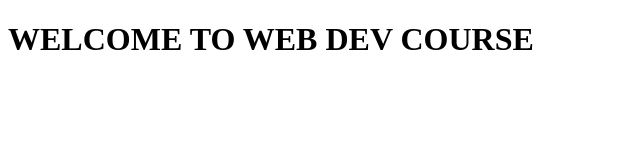
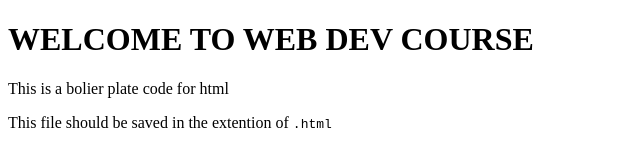
Before and after one commit to sreephaneesha29/html-css-js, a plain HTML site: page repo.html in a window 1280 px wide. Shown: the whole page, without its empty margins (0-640 px from the left). Drawn offline with Linux system fonts and the light colour scheme.

Commit message:
notes added

```diff
--- a/repo.html
+++ b/repo.html
@@ -7,5 +7,7 @@
 </head>
 <body>
     <h1>WELCOME TO WEB DEV COURSE</h1>
+    <p>This is a bolier plate code for html</p>
+    <p>This file should be saved in the extention of <code>.html</code></p>
 </body>
 </html>
```
Also changed, not shown: 3 other files.
